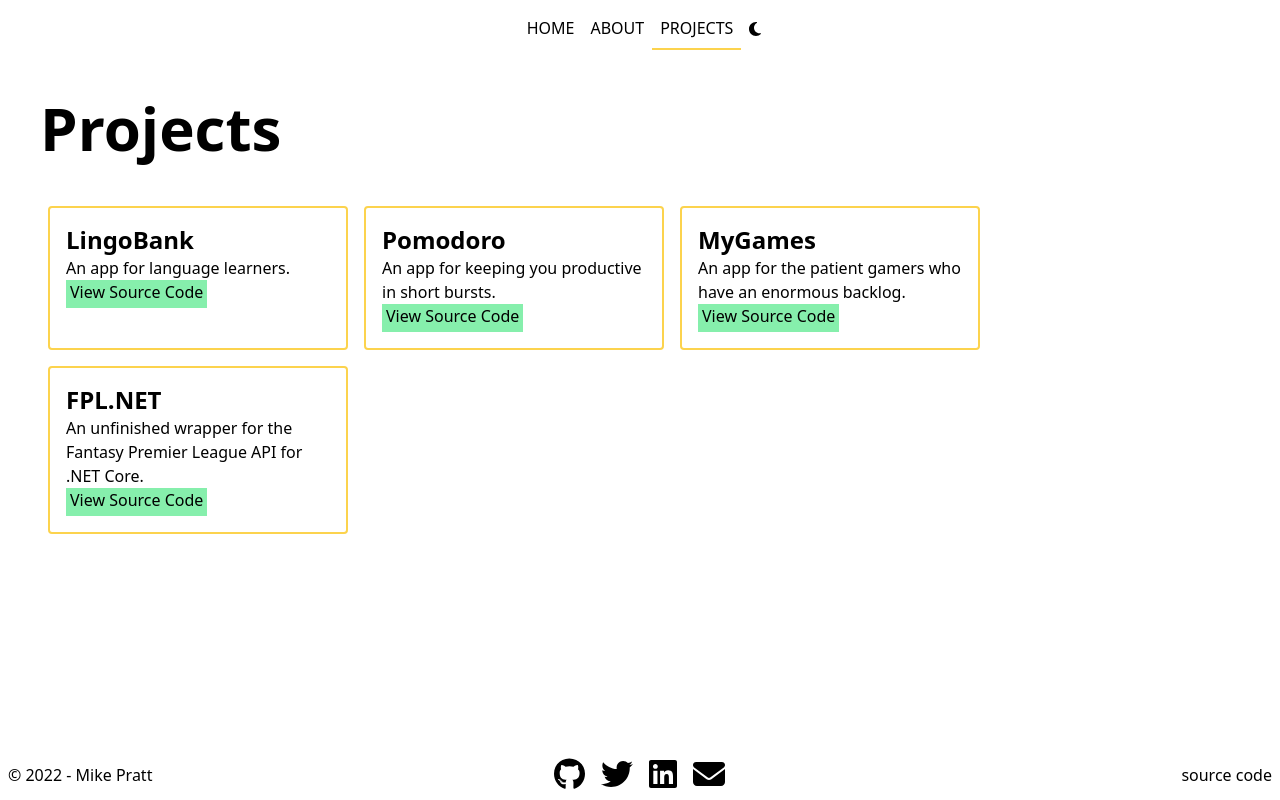
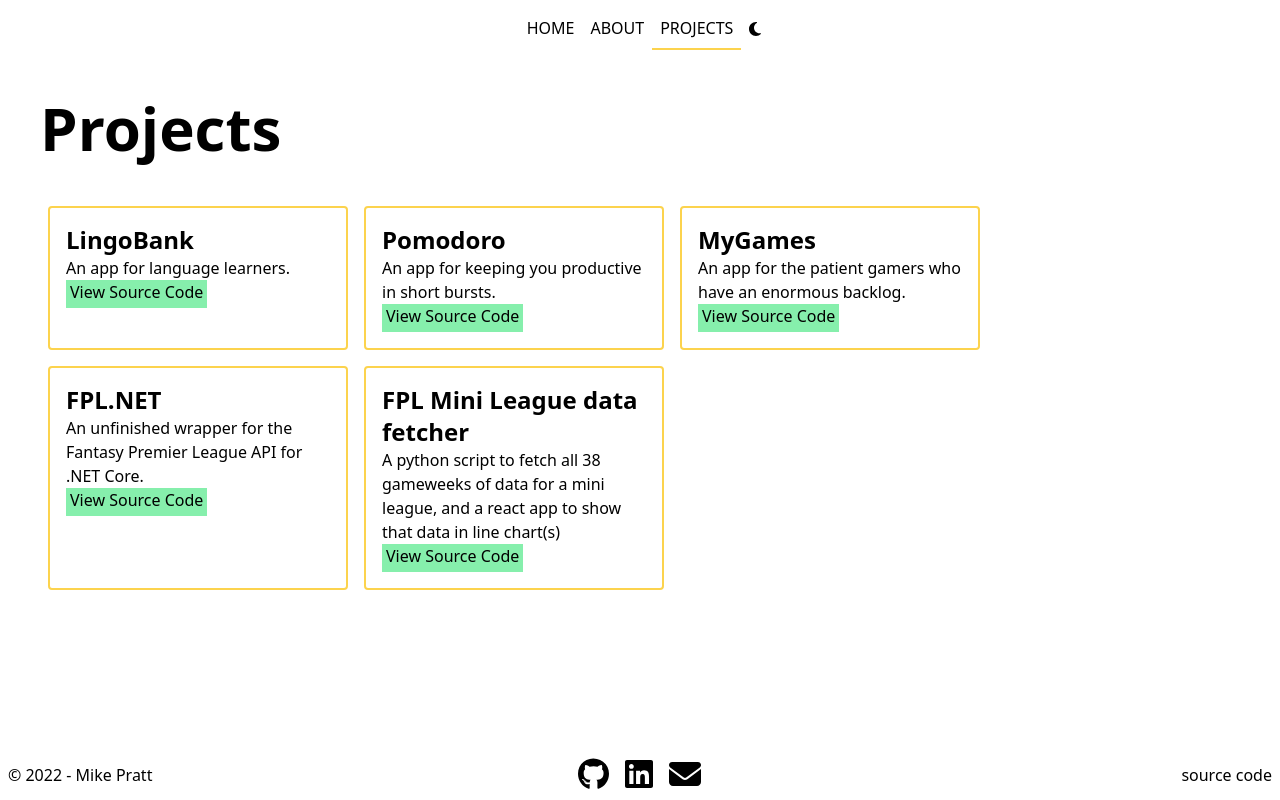
Before and after one commit to mj3f/personal-website, a Next.js app: page /projects in a window 1280 px wide. Built offline with nearby package versions, Linux system fonts and the light colour scheme.

Commit message:
Removed link to twitter - I don't use it anymore so there's no point in showcasing it. Added reference to revamped fpl mini league project in the projects page.

```diff
--- a/components/Footer.tsx
+++ b/components/Footer.tsx
@@ -1,7 +1,7 @@
 import React from "react";
 import Link from "next/link";
 import { FontAwesomeIcon } from "@fortawesome/react-fontawesome";
-import { faGithub, faLinkedin, faTwitter } from "@fortawesome/free-brands-svg-icons";
+import { faGithub, faLinkedin } from "@fortawesome/free-brands-svg-icons";
 import { faEnvelope } from "@fortawesome/free-solid-svg-icons";
 
 const Footer: React.FC = () => {
@@ -15,9 +15,6 @@ const Footer: React.FC = () => {
             <div className="flex w-full justify-center">
                 <Link href="https://github.com/mj3f/">
                     <a className={anchorClass}><FontAwesomeIcon icon={faGithub} size={'2x'} /></a>
-                </Link>
-                <Link href="https://twitter.com/mikej3f/">
-                    <a className={anchorClass}><FontAwesomeIcon icon={faTwitter} size={'2x'} /></a>
                 </Link>
                 <Link href="https://www.linkedin.com/in/michael-pratt-650046123/">
                     <a className={anchorClass}><FontAwesomeIcon icon={faLinkedin} size={'2x'} /></a>
--- a/pages/projects.tsx
+++ b/pages/projects.tsx
@@ -11,6 +11,11 @@ export default function Projects() {
                     <Project name="Pomodoro" description="An app for keeping you productive in short bursts." sourceCodeLink="pomodoro" />
                     <Project name="MyGames" description="An app for the patient gamers who have an enormous backlog." sourceCodeLink="my-games" />
                     <Project name="FPL.NET" description="An unfinished wrapper for the Fantasy Premier League API for .NET Core." sourceCodeLink="API-FPL-NET" />
+                    <Project
+                        name="FPL Mini League data fetcher"
+                        description="A python script to fetch all 38 gameweeks of data for a mini league, and a react app to show that data in line chart(s)"
+                        sourceCodeLink="fpl-mini"
+                    />
                 </div>
             </div>
         </Layout>
```
